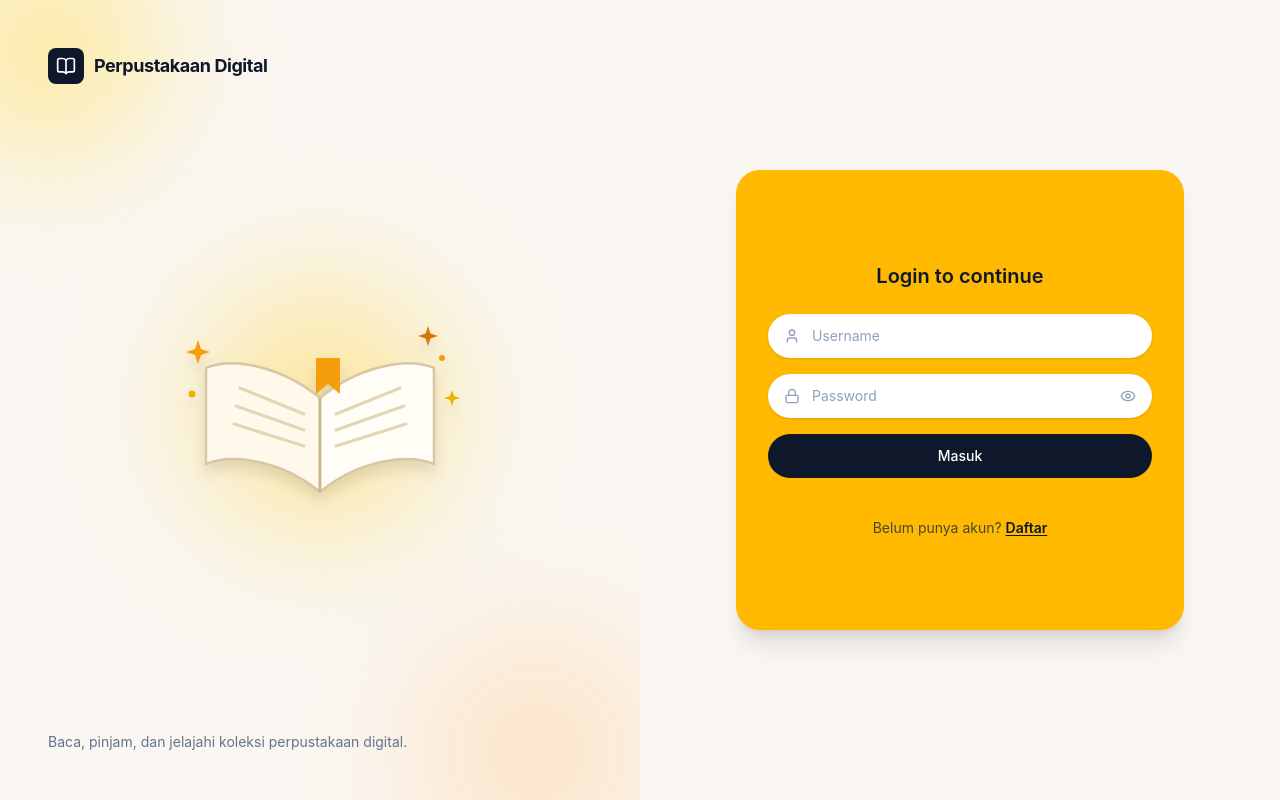
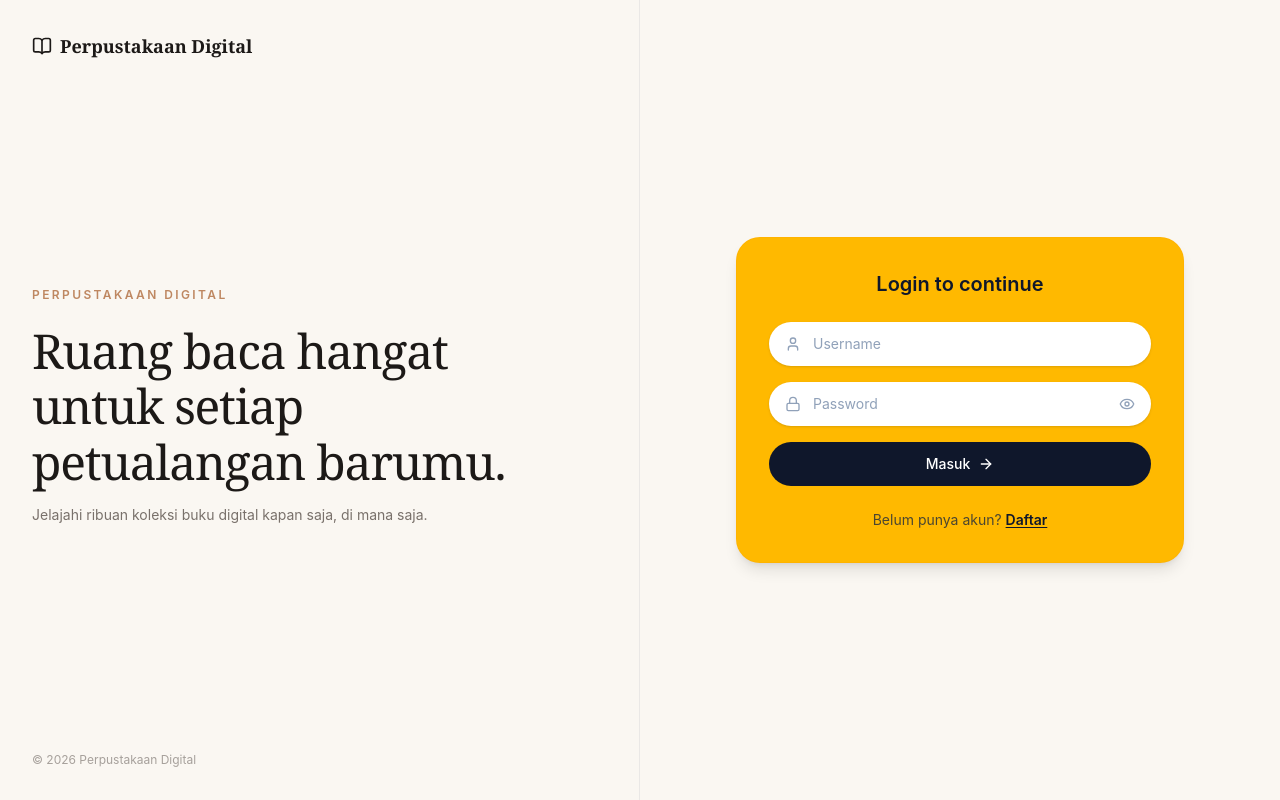
Before and after one commit to Hieray-dev/perpustakaan-frontend-ui, a React (Vite) app: page /login in a window 1280 px wide. Built offline with nearby package versions, Linux system fonts and the light colour scheme.

Commit message:
feat: perbaikan layout login register dan integrasi graphify

```diff
--- a/src/App.jsx
+++ b/src/App.jsx
@@ -1,5 +1,4 @@
 import { Routes, Route, Navigate, Outlet } from 'react-router-dom';
-import Landing from './pages/Landing';
 import Login from './pages/Login';
 import Register from './pages/Register';
 import Dashboard from './pages/Dashboard';
@@ -29,8 +28,8 @@ function RequireAdmin() {
 function App() {
   return (
     <Routes>
-      {/* Halaman publik */}
-      <Route path="/" element={<Landing />} />
+      {/* Root langsung menampilkan halaman Login (Warm Split-Screen) */}
+      <Route path="/" element={<Login />} />
       <Route path="/login" element={<Login />} />
       <Route path="/register" element={<Register />} />
 
--- a/src/pages/Login.jsx
+++ b/src/pages/Login.jsx
@@ -1,7 +1,7 @@
 import { useState } from 'react';
 import axios from 'axios';
 import { useNavigate, Link } from 'react-router-dom';
-import { User, Lock, Eye, EyeOff, Loader2, BookOpen } from 'lucide-react';
+import { User, Lock, Eye, EyeOff, Loader2, BookOpen, ArrowRight } from 'lucide-react';
 
 export default function Login() {
   const navigate = useNavigate();
@@ -36,83 +36,38 @@ export default function Login() {
 
   return (
     <div className="grid min-h-screen grid-cols-1 bg-[#FAF7F2] lg:grid-cols-2">
-      {/* ── Kiri: Banner visual warm ───────────────────────────── */}
-      <div className="relative flex hidden flex-col justify-between overflow-hidden bg-[#FAF7F2] p-8 lg:flex lg:p-12">
-        {/* Ornamen dekoratif */}
-        <div className="pointer-events-none absolute -left-16 -top-16 h-56 w-56 rounded-full bg-amber-200/70 blur-3xl" />
-        <div className="pointer-events-none absolute -bottom-20 -right-6 h-64 w-64 rounded-full bg-orange-200/50 blur-3xl" />
-
-        {/* Header: Logo */}
-        <Link to="/" className="relative z-10 flex items-center gap-2.5">
-          <span className="flex h-9 w-9 items-center justify-center rounded-lg bg-slate-900 text-white">
+      {/* ── Kiri: Editorial column ─────────────────────────────── */}
+      <div className="flex min-h-screen flex-col justify-between border-r border-stone-200/80 bg-[#FAF7F2]">
+        {/* Atas: Brand logo */}
+        <Link to="/" className="flex items-center gap-2 p-8 font-serif text-lg font-bold text-stone-900">
           <BookOpen className="h-5 w-5" />
-          </span>
-          <span className="text-lg font-bold tracking-tight text-slate-900">Perpustakaan Digital</span>
+          Perpustakaan Digital
         </Link>
 
-        {/* Ilustrasi bertema baca/perpustakaan */}
-        <div className="relative z-10 flex flex-col items-center justify-center py-10">
-          <div className="pointer-events-none absolute h-64 w-64 rounded-full bg-amber-300/40 blur-3xl" />
-          <svg
-            width="300"
-            height="220"
-            viewBox="0 0 300 220"
-            fill="none"
-            xmlns="http://www.w3.org/2000/svg"
-            className="relative drop-shadow-xl"
-          >
-            {/* Kilauan / sparkles */}
-            <path d="M28 42 L31 51 L40 54 L31 57 L28 66 L25 57 L16 54 L25 51 Z" fill="#F59E0B" />
-            <path d="M258 28 L260.5 35.5 L268 38 L260.5 40.5 L258 48 L255.5 40.5 L248 38 L255.5 35.5 Z" fill="#D97706" />
-            <path d="M282 92 L284 98 L290 100 L284 102 L282 108 L280 102 L274 100 L280 98 Z" fill="#EAB308" />
-            <circle cx="22" cy="96" r="3.5" fill="#EAB308" />
-            <circle cx="272" cy="60" r="3" fill="#F59E0B" />
-
-            {/* Halaman kiri */}
-            <path
-              d="M150 100 C114 70 64 58 36 70 L36 166 C64 154 114 164 150 194 L150 100 Z"
-              fill="#FFF9EC"
-              stroke="#D8C6A4"
-              strokeWidth="2.5"
-              strokeLinejoin="round"
-            />
-            {/* Halaman kanan */}
-            <path
-              d="M150 100 C186 70 236 58 264 70 L264 166 C236 154 186 164 150 194 L150 100 Z"
-              fill="#FFFDF5"
-              stroke="#D8C6A4"
-              strokeWidth="2.5"
-              strokeLinejoin="round"
-            />
-            {/* Punggung buku */}
-            <line x1="150" y1="100" x2="150" y2="194" stroke="#CBB487" strokeWidth="2.5" />
-
-            {/* Garis naskah */}
-            <path d="M70 90 L134 116" stroke="#E4D5B6" strokeWidth="3" strokeLinecap="round" />
-            <path d="M66 108 L134 132" stroke="#E4D5B6" strokeWidth="3" strokeLinecap="round" />
-            <path d="M64 126 L134 148" stroke="#E4D5B6" strokeWidth="3" strokeLinecap="round" />
-            <path d="M166 116 L230 90" stroke="#E4D5B6" strokeWidth="3" strokeLinecap="round" />
-            <path d="M166 132 L234 108" stroke="#E4D5B6" strokeWidth="3" strokeLinecap="round" />
-            <path d="M166 148 L236 126" stroke="#E4D5B6" strokeWidth="3" strokeLinecap="round" />
-
-            {/* Pembatas buku */}
-            <path d="M146 60 L146 96 L158 86 L170 96 L170 60 Z" fill="#F59E0B" />
-          </svg>
-        </div>
-
-        <p className="relative z-10 text-center text-sm text-slate-500 lg:text-left">
-          Baca, pinjam, dan jelajahi koleksi perpustakaan digital.
+        {/* Tengah: Headline editorial */}
+        <div className="flex-1 flex flex-col items-start justify-center px-8 py-10">
+          <span className="mb-5 font-sans text-xs font-semibold uppercase tracking-[0.2em] text-amber-800/60">
+            PERPUSTAKAAN DIGITAL
+          </span>
+          <h1 className="mb-4 max-w-lg font-serif text-4xl font-medium leading-[1.15] tracking-tight text-stone-900 lg:text-5xl">
+            Ruang baca hangat untuk setiap petualangan barumu.
+          </h1>
+          <p className="max-w-md font-sans text-sm text-stone-500">
+            Jelajahi ribuan koleksi buku digital kapan saja, di mana saja.
           </p>
         </div>
 
-      {/* ── Kanan: Card login amber ────────────────────────────── */}
-      <div className="flex w-full min-h-screen items-center justify-center bg-[#FAF7F2] px-6 py-12">
-        <div className="flex w-full max-w-md min-h-[460px] flex-col items-center justify-center rounded-3xl bg-amber-400 shadow-xl">
-          <div className="flex h-full w-full flex-col items-center justify-center gap-6 p-8">
-            <h1 className="text-center text-xl font-semibold text-slate-900">Login to continue</h1>
+        {/* Bawah: Footer minimalis */}
+        <p className="p-8 font-sans text-xs text-stone-400">© 2026 Perpustakaan Digital</p>
+      </div>
+
+      {/* ── Kanan: Card amber terintegrasi grid ────────────────── */}
+      <div className="flex min-h-screen items-center justify-center bg-[#FAF7F2] p-6 lg:p-10">
+        <div className="w-full max-w-md rounded-3xl border border-amber-500/20 bg-amber-400 p-8 shadow-lg">
+          <h1 className="mb-6 text-center text-xl font-semibold text-slate-900">Login to continue</h1>
 
           {error && (
-              <div className="w-full rounded-xl bg-white/90 px-4 py-2.5 text-sm text-red-600">
+            <div className="mb-5 w-full rounded-xl bg-white/90 px-4 py-2.5 text-sm text-red-600">
               {error}
             </div>
           )}
@@ -161,10 +116,11 @@ export default function Login() {
             >
               {loading && <Loader2 className="h-4 w-4 animate-spin" />}
               {loading ? 'Memproses...' : 'Masuk'}
+              {!loading && <ArrowRight className="h-4 w-4" />}
             </button>
           </form>
 
-            <p className="mt-4 text-center text-sm text-slate-800/80">
+          <p className="mt-6 text-center text-sm text-slate-800/80">
             Belum punya akun?{' '}
             <Link to="/register" className="font-semibold text-slate-900 underline underline-offset-2 hover:text-slate-700">
               Daftar
@@ -173,6 +129,5 @@ export default function Login() {
         </div>
       </div>
     </div>
-    </div>
   );
 }
--- /dev/null
+++ b/unused.json
@@ -0,0 +1,156 @@
+{
+  "command": "unused-deps",
+  "verdict": "fail",
+  "summary": {
+    "project_path": "/home/ray/projects/perpustakaan-web",
+    "issue_count": 5,
+    "overall_status": "clean"
+  },
+  "issues": [
+    {
+      "issue_type": "manifest_unused_dependency",
+      "manifest": "package.json",
+      "dependency": "@types/react",
+      "confidence": 0.78,
+      "action_class": "safe_review",
+      "evidence": {
+        "declared_dependency": "@types/react",
+        "section": "devDependencies",
+        "imported_modules": [
+          "@eslint/js",
+          "@tailwindcss/vite",
+          "@vitejs/plugin_react",
+          "axios",
+          "eslint",
+          "eslint_plugin_react_hooks",
+          "eslint_plugin_react_refresh",
+          "globals",
+          "lucide_react",
+          "react",
+          "react_dom",
+          "react_router_dom",
+          "vite"
+        ],
+        "reasons": [
+          "declared in package.json but not observed in scanned JS/TS imports"
+        ]
+      }
+    },
+    {
+      "issue_type": "manifest_unused_dependency",
+      "manifest": "package.json",
+      "dependency": "@types/react_dom",
+      "confidence": 0.78,
+      "action_class": "safe_review",
+      "evidence": {
+        "declared_dependency": "@types/react_dom",
+        "section": "devDependencies",
+        "imported_modules": [
+          "@eslint/js",
+          "@tailwindcss/vite",
+          "@vitejs/plugin_react",
+          "axios",
+          "eslint",
+          "eslint_plugin_react_hooks",
+          "eslint_plugin_react_refresh",
+          "globals",
+          "lucide_react",
+          "react",
+          "react_dom",
+          "react_router_dom",
+          "vite"
+        ],
+        "reasons": [
+          "declared in package.json but not observed in scanned JS/TS imports"
+        ]
+      }
+    },
+    {
+      "issue_type": "manifest_unused_dependency",
+      "manifest": "package.json",
+      "dependency": "autoprefixer",
+      "confidence": 0.78,
+      "action_class": "safe_review",
+      "evidence": {
+        "declared_dependency": "autoprefixer",
+        "section": "devDependencies",
+        "imported_modules": [
+          "@eslint/js",
+          "@tailwindcss/vite",
+          "@vitejs/plugin_react",
+          "axios",
+          "eslint",
+          "eslint_plugin_react_hooks",
+          "eslint_plugin_react_refresh",
+          "globals",
+          "lucide_react",
+          "react",
+          "react_dom",
+          "react_router_dom",
+          "vite"
+        ],
+        "reasons": [
+          "declared in package.json but not observed in scanned JS/TS imports"
+        ]
+      }
+    },
+    {
+      "issue_type": "manifest_unused_dependency",
+      "manifest": "package.json",
+      "dependency": "postcss",
+      "confidence": 0.78,
+      "action_class": "safe_review",
+      "evidence": {
+        "declared_dependency": "postcss",
+        "section": "devDependencies",
+        "imported_modules": [
+          "@eslint/js",
+          "@tailwindcss/vite",
+          "@vitejs/plugin_react",
+          "axios",
+          "eslint",
+          "eslint_plugin_react_hooks",
+          "eslint_plugin_react_refresh",
+          "globals",
+          "lucide_react",
+          "react",
+          "react_dom",
+          "react_router_dom",
+          "vite"
+        ],
+        "reasons": [
+          "declared in package.json but not observed in scanned JS/TS imports"
+        ]
+      }
+    },
+    {
+      "issue_type": "manifest_unused_dependency",
+      "manifest": "package.json",
+      "dependency": "tailwindcss",
+      "confidence": 0.78,
+      "action_class": "safe_review",
+      "evidence": {
+        "declared_dependency": "tailwindcss",
+        "section": "devDependencies",
+        "imported_modules": [
+          "@eslint/js",
+          "@tailwindcss/vite",
+          "@vitejs/plugin_react",
+          "axios",
+          "eslint",
+          "eslint_plugin_react_hooks",
+          "eslint_plugin_react_refresh",
+          "globals",
+          "lucide_react",
+          "react",
+          "react_dom",
+          "react_router_dom",
+          "vite"
+        ],
+        "reasons": [
+          "declared in package.json but not observed in scanned JS/TS imports"
+        ]
+      }
+    }
+  ]
+}
```
Lines whose indentation alone changed are shown as unchanged.
